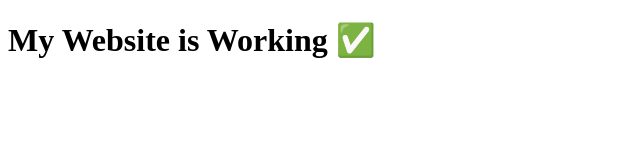
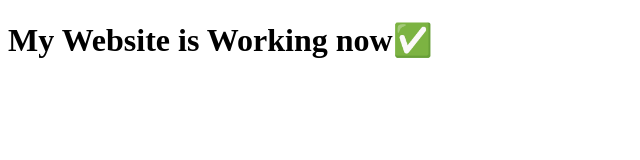
Before and after one commit to sahilravate/my-website, a plain HTML site: page index.html in a window 1280 px wide. Shown: the whole page, without its empty margins (0-640 px from the left). Drawn offline with Linux system fonts and the light colour scheme.

Commit message:
Update index.html

```diff
--- a/index.html
+++ b/index.html
@@ -1,6 +1,6 @@
 <!DOCTYPE html>
 <html>
 <body>
-<h1>My Website is Working ✅</h1>
+<h1>My Website is Working now✅</h1>
 </body>
 </html>
```
